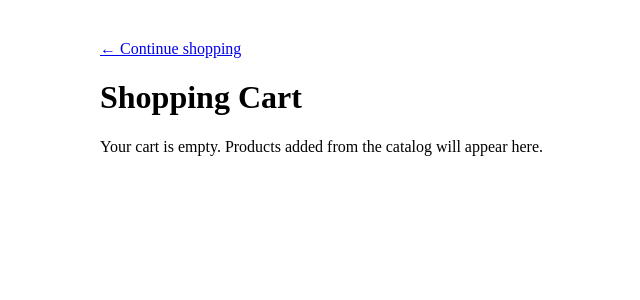
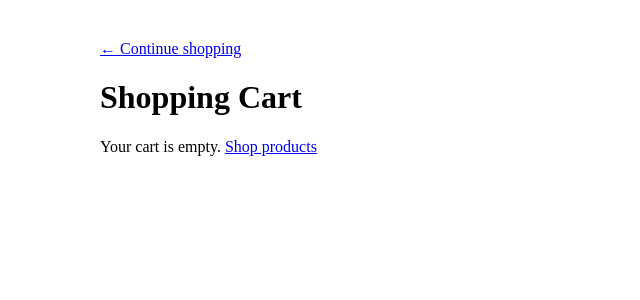
Before and after one commit to asmasud500/E-commerce-, a Next.js app: page /cart in a window 1280 px wide. Shown: the top 300 px of the page, without its empty margins (90-730 px from the left). Built offline with nearby package versions, Linux system fonts and the light colour scheme.

Commit message:
feat: connect cart to local cart storage

```diff
--- a/app/cart/page.tsx
+++ b/app/cart/page.tsx
@@ -1,15 +1,3 @@
 "use client";
-import Link from "next/link";
-import {useState} from "react";
-
-export default function Cart(){
- const [items]=useState<{name:string;price:number;qty:number}[]>([]);
- const subtotal=items.reduce((s,i)=>s+i.price*i.qty,0);
- return <main style={{maxWidth:900,margin:"auto",padding:32}}>
-  <Link href="/products">← Continue shopping</Link><h1>Shopping Cart</h1>
-  {items.length===0?<p>Your cart is empty. Products added from the catalog will appear here.</p>:<>
-   {items.map((i,n)=><div key={n}>{i.name} × {i.qty} — ৳{i.price*i.qty}</div>)}
-   <h2>Subtotal: ৳{subtotal}</h2><Link href="/checkout">Checkout</Link>
-  </>}
- </main>
-}
+import {useEffect,useState} from "react";import Link from "next/link";import {getCart,removeFromCart,saveCart,type CartItem} from "@/lib/cart";
+export default function Cart(){const [items,setItems]=useState<CartItem[]>([]);useEffect(()=>setItems(getCart()),[]);function update(id:string,q:number){const next=items.map(i=>i.productId===id?{...i,quantity:Math.max(1,q)}:i);setItems(next);saveCart(next)}function remove(id:string){const next=removeFromCart(id);setItems(next)}const subtotal=items.reduce((s,i)=>s+i.price*i.quantity,0);return <main style={{maxWidth:900,margin:"auto",padding:32}}><Link href="/products">← Continue shopping</Link><h1>Shopping Cart</h1>{!items.length?<p>Your cart is empty. <Link href="/products">Shop products</Link></p>:<><div>{items.map(i=><div key={i.productId} style={{padding:"18px 0",borderBottom:"1px solid #ddd"}}><b>{i.name}</b><small style={{display:"block"}}>{i.sku}</small><span>৳{i.price.toLocaleString("en-BD")}</span><div><button onClick={()=>update(i.productId,i.quantity-1)}>-</button><span style={{margin:"0 12px"}}>{i.quantity}</span><button onClick={()=>update(i.productId,i.quantity+1)}>+</button><button onClick={()=>remove(i.productId)} style={{marginLeft:20}}>Remove</button></div></div>)}</div><h2>Subtotal: ৳{subtotal.toLocaleString("en-BD")}</h2><Link href="/checkout" style={{display:"inline-block",padding:"12px 18px",background:"#111",color:"#fff",borderRadius:8}}>Checkout</Link></>}</main>}
```
